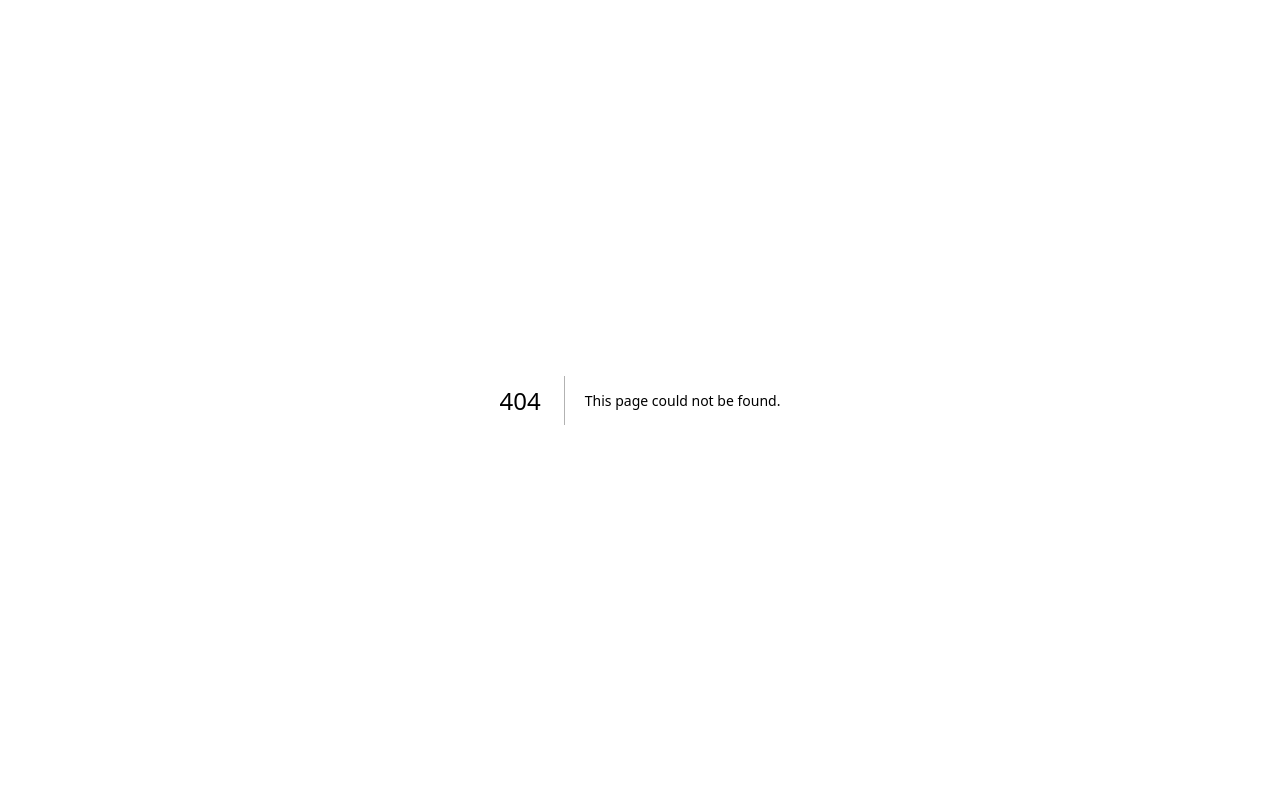
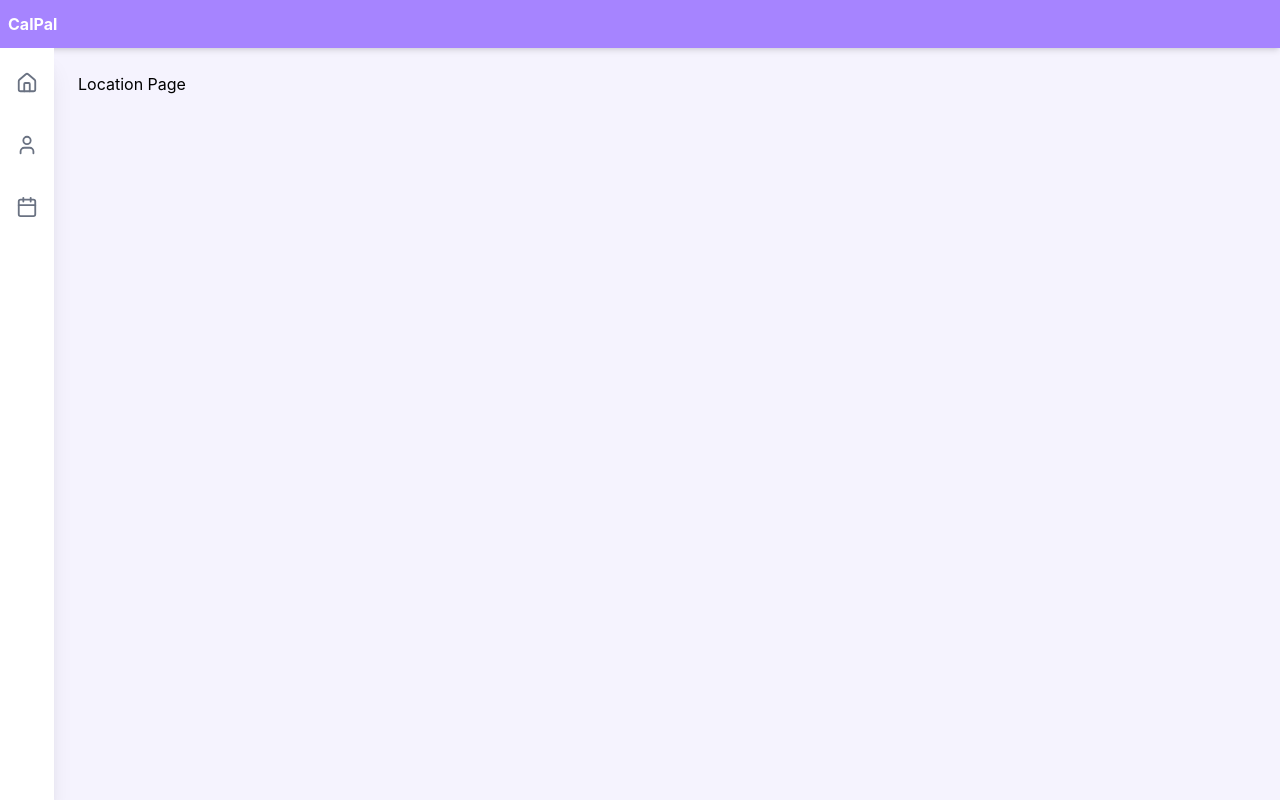
Before and after one commit to jprincip21/CalPal_dashboard, a Next.js app: page /locations in a window 1280 px wide. Before the commit this address had no page. Built offline with nearby package versions, Linux system fonts and the light colour scheme.

Commit message:
Created New Locations Page

```diff
--- /dev/null
+++ b/app/(dashboard)/locations/page.tsx
@@ -0,0 +1,3 @@
+export default function LocationPage() {
+    return <div className="min-h-full">Location Page</div>
+}
```
